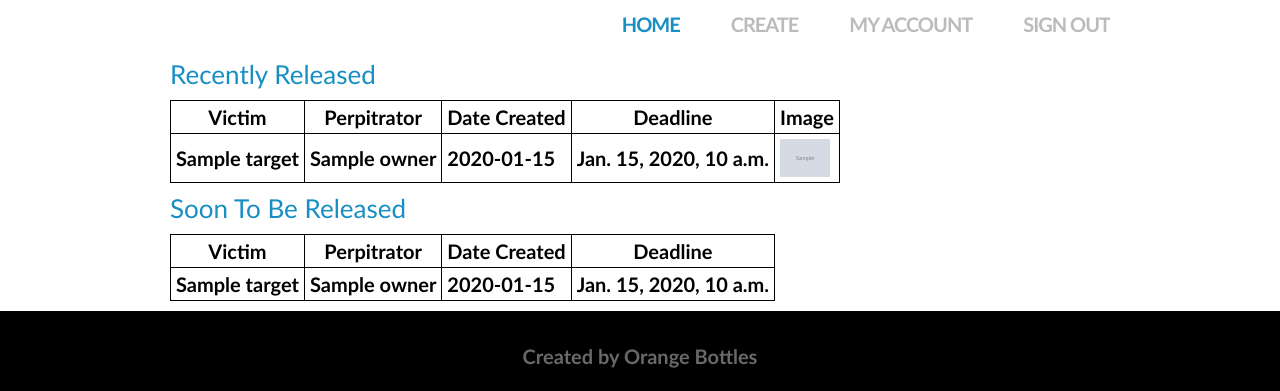
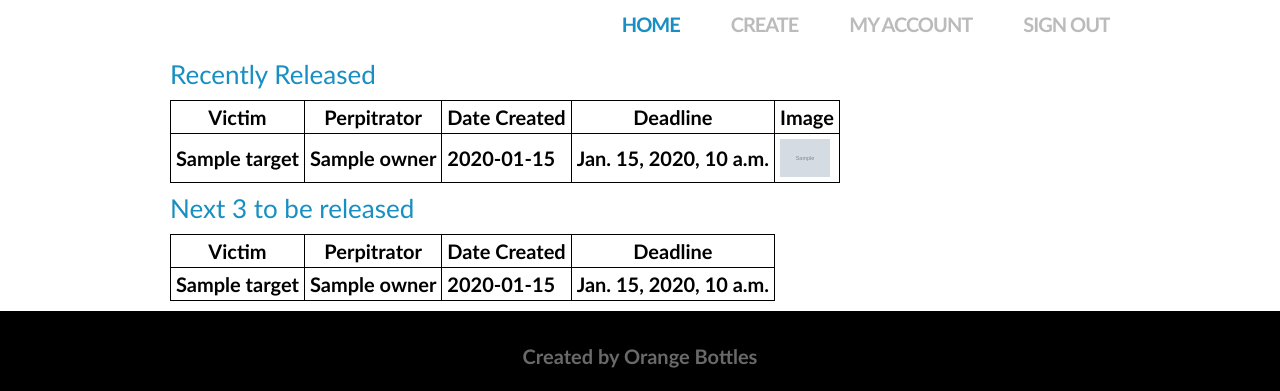
Before and after one commit to schleppington/OrangeBottles, a Django app: template OrangeBottles/secrets/templates/secrets/index.html in a window 1280 px wide. Shown: the part 163-554 px from the top of the page. Run offline with Django 3.2, Linux system fonts and the light colour scheme; the template is opened without the code that fills it: most values are stand-ins (such as "Sample title", 1, 10 or a date in 2020); grey boxes marked "Sample" are stand-in pictures; parts of the project's set-up code (start-up, migrations or seed data) failed here and were passed over; some libraries are stand-ins or nearby versions.

Commit message:
updeted to display the next 3 to be revealed

```diff
--- a/OrangeBottles/secrets/templates/secrets/index.html
+++ b/OrangeBottles/secrets/templates/secrets/index.html
@@ -34,7 +34,7 @@ class=active
         <tr><td>{{ display.target }}</td><td>{{ display.owner }}</td><td>{{ display.timecreated }}</td><td>{{ display.deadline }}</td><td><a href="/secrets/details/{{ display.pk }}/"><img src="/static/{{ display.imgfile }}" alt="The Blackmail Image" height="50" width="50" /></a></tr>
     {% endfor %}
 </table>
-<h3 style="float:none; margin:0; padding:10px 0px;">Soon To Be Released</h3>
+<h3 style="float:none; margin:0; padding:10px 0px;">Next 3 to be released</h3>
 <table style="margin-bottom:10px;">
     <tr><th>Victim</th><th>Perpitrator</th><th>Date Created</th><th>Deadline</th></tr>
     {% for display in dont_display %}
--- a/OrangeBottles/secrets/views.py
+++ b/OrangeBottles/secrets/views.py
@@ -51,7 +51,7 @@ def index(request):
         outputDict['countdown_hours'] = hours
         outputDict['countdown_mins'] = mins
         outputDict['countdown_secs'] = secs
-        outputDict['dont_display'] = dont_display
+        outputDict['dont_display'] = dont_display[0:3]
 
     outputDict['display_list'] = display_list
 
```
Also changed, not shown: 1 other file.
